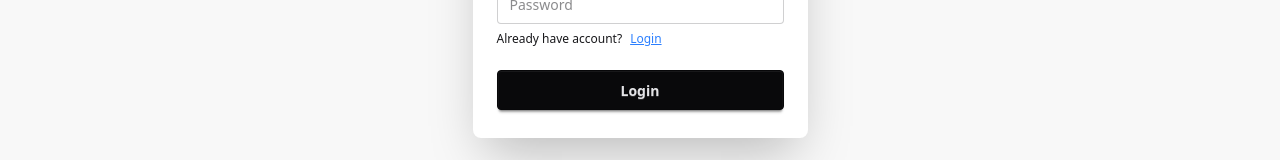
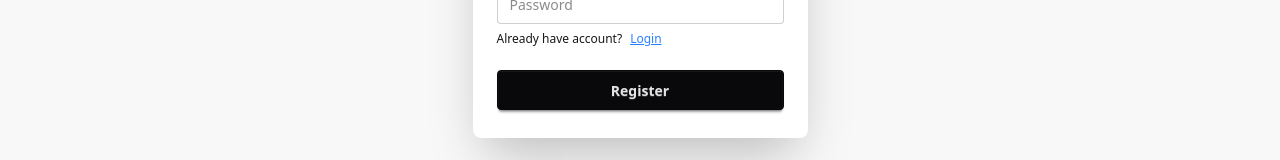
Before and after one commit to Ashahab007/mil-9-m-51-auth-integration, a React (Vite) app: page /register in a window 1280 px wide. Shown: the part 531-691 px from the top of the page. Built offline with nearby package versions, Linux system fonts and the light colour scheme.

Commit message:
created createUserWithEmailAndPassword in registration form

```diff
--- a/src/components/NavBar/NavBar.jsx
+++ b/src/components/NavBar/NavBar.jsx
@@ -1,7 +1,13 @@
-import React from "react";
+import React, { use } from "react";
 import { NavLink } from "react-router";
+import AuthProvider from "../../context/AuthProvider";
+import { AuthContext } from "../../context/AuthContext";
 
 const NavBar = () => {
+  // 1.8 get the data by using AuthContext in use
+  const userInfo = use(AuthContext);
+  console.log(userInfo); //{email: 'pot@alu.com'}
+
   const links = (
     <>
       <NavLink
--- a/src/components/Register/Register.jsx
+++ b/src/components/Register/Register.jsx
@@ -1,7 +1,36 @@
-import React from "react";
+// import { createUserWithEmailAndPassword } from "firebase/auth";
+import React, { use } from "react";
 import { Link } from "react-router";
+import { AuthContext } from "../../context/AuthContext";
+// import { auth } from "../../firebase.init";
 
 const Register = () => {
+  // 1.12 check that are we getting the useInfo here
+  // const userInfo = use(AuthContext);
+  // console.log(userInfo); //as the useInfo contains the function createUser so destructured it in 1.13
+
+  // 1.13 destructuring it for calling and commented the 1.12
+
+  const { createUser } = use(AuthContext);
+  console.log(createUser);
+
+  const handleOnSubmit = (e) => {
+    e.preventDefault();
+
+    const name = e.target.name.value;
+    const email = e.target.email.value;
+    const password = e.target.password.value;
+    // 1.9 but there is a problem to declare createUserWithEmailAndPassword in registration form i.e it will accessible only here we cannot share the data overall application. That's why it's commented. We will do the following things by divide it in segment.
+
+    // createUserWithEmailAndPassword(auth, email, password)
+    //   .then((result) => console.log(result.user))
+    //   .catch((err) => console.log(err.message));
+
+    // 1.14 Now call the function to get email and password. Now Fill the registration and see the data in console.
+    createUser(email, password)
+      .then((result) => console.log(result.user))
+      .catch((err) => console.log(err.message));
+  };
   return (
     <div className="hero bg-base-200 min-h-screen">
       <div className="hero-content flex-col ">
@@ -10,13 +39,28 @@ const Register = () => {
         </div>
         <div className="card bg-base-100 w-full max-w-sm shrink-0 shadow-2xl">
           <div className="card-body">
-            <form className="fieldset">
+            <form onSubmit={handleOnSubmit} className="fieldset">
               <label className="label">Name</label>
-              <input type="text" className="input" placeholder="Name" />
+              <input
+                type="text"
+                className="input"
+                placeholder="Name"
+                name="name"
+              />
               <label className="label">Email</label>
-              <input type="email" className="input" placeholder="Email" />
+              <input
+                type="email"
+                className="input"
+                placeholder="Email"
+                name="email"
+              />
               <label className="label">Password</label>
-              <input type="password" className="input" placeholder="Password" />
+              <input
+                type="password"
+                className="input"
+                placeholder="Password"
+                name="password"
+              />
               <div>
                 <p>
                   Already have account?
@@ -25,7 +69,7 @@ const Register = () => {
                   </Link>
                 </p>
               </div>
-              <button className="btn btn-neutral mt-4">Login</button>
+              <button className="btn btn-neutral mt-4">Register</button>
             </form>
           </div>
         </div>
--- /dev/null
+++ b/src/context/AuthContext.jsx
@@ -0,0 +1,4 @@
+import { createContext } from "react";
+
+// 1.1 create context to reuse the provider & export it
+export const AuthContext = createContext(null);
--- /dev/null
+++ b/src/context/AuthProvider.jsx
@@ -0,0 +1,29 @@
+import React from "react";
+import { AuthContext } from "./AuthContext";
+import { createUserWithEmailAndPassword } from "firebase/auth";
+import { auth } from "../firebase.init";
+
+// 1.4 by default react gives children to pass as props
+const AuthProvider = ({ children }) => {
+  // 1.10 declare a function createUser with email and password (here email and password is used as parameter because for the createUserWithEmailAndPassword it takes auth, email, password. auth can import, for email and password will be got by calling the createUser function with parameter from Registration.jsx ) and return the function createUserWithEmailAndPassword. This function is from  firebase documentation.
+  const createUser = (email, password) => {
+    return createUserWithEmailAndPassword(auth, email, password);
+  };
+
+  // 1.2 create the value by fetching or by manually set
+  const userInfo = {
+    // email: "pot@alu.com",
+    // 1.11  set the createUser function in previously created object userInfo which will pass through below AuthContext and the data will share overall application. Primarilly u can see in NavBar because it's previously created without email and password because createUser function didnt call from Registration.
+    createUser,
+  };
+  // 1.3 apply AuthContext, pass userInfo in value as props
+  return (
+    <AuthContext value={userInfo}>
+      {/* 1.5 Apply the children in AuthContext from props*/}
+      {children}
+    </AuthContext>
+  );
+};
+// 1.6 now go to NavBar and u can get the data from there
+
+export default AuthProvider;
--- a/src/firebase.init.js
+++ b/src/firebase.init.js
@@ -1,5 +1,7 @@
 // Import the functions you need from the SDKs you need
 import { initializeApp } from "firebase/app";
+import { getAuth } from "firebase/auth";
+
 // TODO: Add SDKs for Firebase products that you want to use
 // https://firebase.google.com/docs/web/setup#available-libraries
 
@@ -15,3 +17,6 @@ const firebaseConfig = {
 
 // Initialize Firebase
 const app = initializeApp(firebaseConfig);
+
+// Initialize Firebase Authentication and get a reference to the service
+export const auth = getAuth(app);
--- a/src/layouts/Routes.jsx
+++ b/src/layouts/Routes.jsx
@@ -4,6 +4,8 @@ import Home from "../components/Home/Home";
 import Login from "../components/Login/Login";
 import Register from "../components/Register/Register";
 import Root from "../Root/Root";
+
+// 1.0 If i want to share the state of user  authentication data across  the application i.e is user is logged in. this logged in status is shown  in other tabs of navbar. generally we can use context api. but i have to show the data in multiple section of the web. in that case context api cannot be used. it cannot give reusability. my requirement is reusability. i.e this authentication status is used in registration, navbar, login. That's why created a context folder in src file. created 2 file 1. AuthContext, AuthProvider.
 
 export const router = createBrowserRouter([
   {
--- a/src/main.jsx
+++ b/src/main.jsx
@@ -5,9 +5,13 @@ import App from "./App.jsx";
 import "./App.css";
 import { RouterProvider } from "react-router";
 import { router } from "./layouts/Routes.jsx";
+import AuthProvider from "./context/AuthProvider.jsx";
 
 createRoot(document.getElementById("root")).render(
   <StrictMode>
-    <RouterProvider router={router}></RouterProvider>
+    {/* 1.7 now use the AuthProvider here to share the data to router */}
+    <AuthProvider>
+      <RouterProvider router={router}></RouterProvider>
+    </AuthProvider>
   </StrictMode>
 );
```
